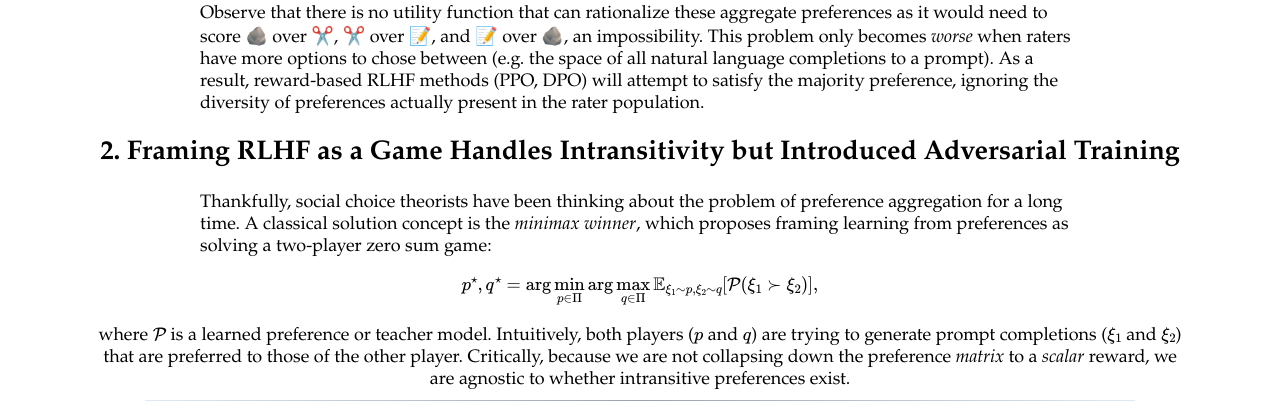
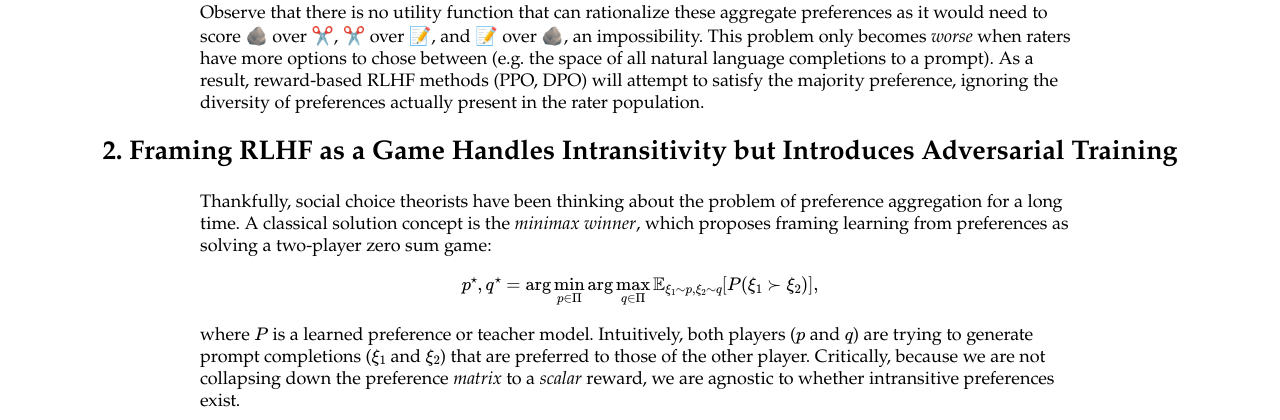
Before and after one commit to gkswamy98/spo, a plain HTML site: page index.html in a window 1280 px wide. Shown: the part 2349-2769 px from the top of the page. Drawn offline with nearby package versions, Linux system fonts and the light colour scheme; some packages are replaced by stand-ins of ours; a script that the page names is missing.

Commit message:
Update index.html

```diff
--- a/index.html
+++ b/index.html
@@ -104,9 +104,9 @@
     <br><br>
 	<p style="width: 80%;">Observe that there is no utility function that can rationalize these aggregate preferences as it would need to score 🪨 over ✂️, ✂️ over 📝, and 📝 over 🪨, an impossibility. This problem only becomes <i>worse</i> when raters have more options to chose between (e.g. the space of all natural language completions to a prompt). As a result, reward-based RLHF methods (PPO, DPO) will attempt to satisfy the majority preference, ignoring the diversity of preferences actually present in the rater population.</p>
 
-  <h2>2. Framing RLHF as a Game Handles Intransitivity but Introduced Adversarial Training</h2>
-    <p style="width: 80%;">Thankfully, social choice theorists have been thinking about the problem of preference aggregation for a long time. A classical solution concept is the <i>minimax winner</i>, which proposes framing learning from preferences as solving a two-player zero sum game: $$p^{\star}, q^{\star} = \arg\min_{p \in \Pi} \arg\max_{q \in \Pi} \mathbb{E}_{\xi_1 \sim p, \xi_2 \sim q}[\mathcal{P}(\xi_1 \succ \xi_2)],$$</p>
-	where $\mathcal{P}$ is a learned preference or teacher model. Intuitively, both players ($p$ and $q$) are trying to generate prompt completions ($\xi_1$ and $\xi_2$) that are preferred to those of the other player. Critically, because we are not collapsing down the preference <i>matrix</i> to a <i>scalar</i> reward, we are agnostic to whether intransitive preferences exist.
+  <h2>2. Framing RLHF as a Game Handles Intransitivity but Introduces Adversarial Training</h2>
+    <p style="width: 80%;">Thankfully, social choice theorists have been thinking about the problem of preference aggregation for a long time. A classical solution concept is the <i>minimax winner</i>, which proposes framing learning from preferences as solving a two-player zero sum game: $$p^{\star}, q^{\star} = \arg\min_{p \in \Pi} \arg\max_{q \in \Pi} \mathbb{E}_{\xi_1 \sim p, \xi_2 \sim q}[P(\xi_1 \succ \xi_2)],$$
+	where $P$ is a learned preference or teacher model. Intuitively, both players ($p$ and $q$) are trying to generate prompt completions ($\xi_1$ and $\xi_2$) that are preferred to those of the other player. Critically, because we are not collapsing down the preference <i>matrix</i> to a <i>scalar</i> reward, we are agnostic to whether intransitive preferences exist. </p>
 	<hr>
 
     <h1>Paper</h1>
```
